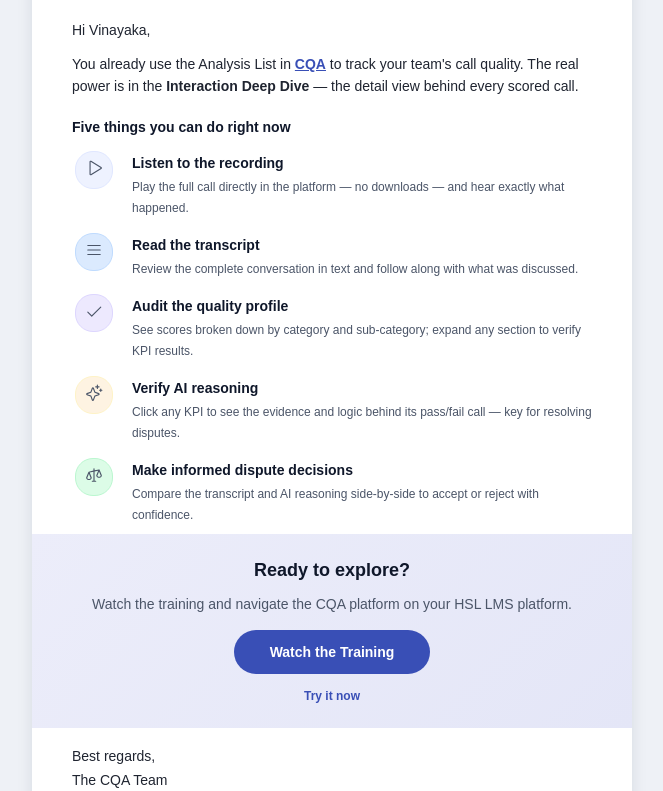
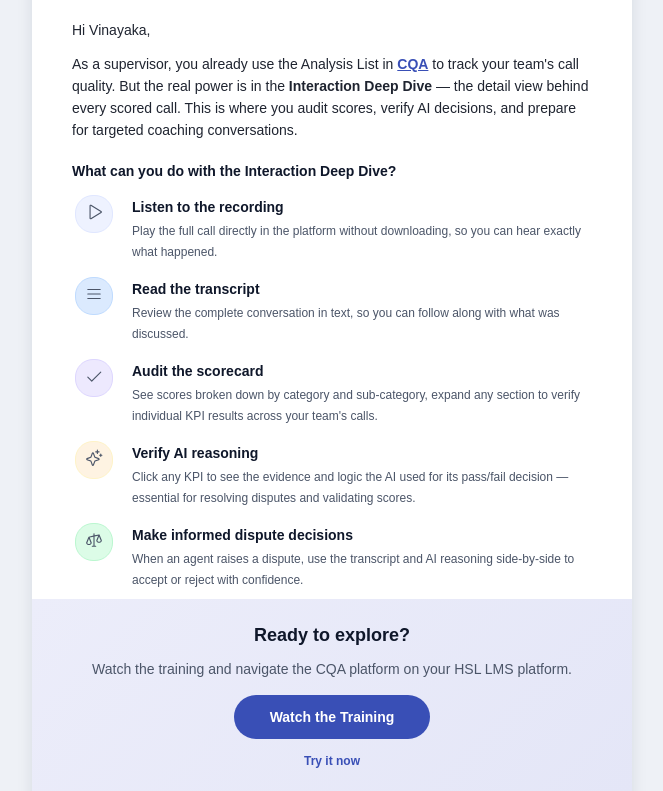
Before and after one commit to anjalishrivastava-afk/Email-Template, a website: page project/examples/cqa-interaction-deep-dive.html in a window 1280 px wide. Shown: the part 440-1231 px from the top of the page, without its empty margins (308-971 px from the left). Drawn offline with Linux system fonts and the light colour scheme.

Commit message:
Fix missing supervisor copy lines
Restores dropped sentences and clarifying phrases in the supervisor
template's intro and step descriptions that had been lost across
earlier edits, and syncs the JSON data file to match.

```diff
--- a/project/examples/cqa-interaction-deep-dive.html
+++ b/project/examples/cqa-interaction-deep-dive.html
@@ -85,7 +85,7 @@
                 Hi Vinayaka,
               </p>
               <p style="margin:0 0 18px 0; font-family: Arial, Helvetica, sans-serif; font-size:14px; line-height:22px; color:#1f2430;">
-                You already use the Analysis List in <a href="https://hsl-cqa-console.in.exotel.com/cqa-ui/login" style="color:#394FB6; text-decoration:underline; font-weight:bold;">CQA</a> to track your team's call quality. The real power is in the <strong>Interaction Deep Dive</strong> &mdash; the detail view behind every scored call.
+                As a supervisor, you already use the Analysis List in <a href="https://hsl-cqa-console.in.exotel.com/cqa-ui/login" style="color:#394FB6; text-decoration:underline; font-weight:bold;">CQA</a> to track your team's call quality. But the real power is in the <strong>Interaction Deep Dive</strong> &mdash; the detail view behind every scored call. This is where you audit scores, verify AI decisions, and prepare for targeted coaching conversations.
               </p>
             </td>
           </tr>
@@ -94,7 +94,7 @@
           <tr>
             <td style="padding: 0 40px 12px 40px;" class="stack-td">
               <p style="margin:0; font-family: Arial, Helvetica, sans-serif; font-size:14px; line-height:24px; color:#0f172a; font-weight:bold;">
-                Five things you can do right now
+                What can you do with the Interaction Deep Dive?
               </p>
             </td>
           </tr>
@@ -110,7 +110,7 @@
                   </td>
                   <td valign="top" style="padding:2px 0 14px 16px; font-family: Arial, Helvetica, sans-serif;">
                     <p style="margin:0 0 4px 0; font-size:14px; line-height:20px; color:#0f172a; font-weight:bold;">Listen to the recording</p>
-                    <p style="margin:0; font-size:12px; line-height:21px; color:#4b5568;">Play the full call directly in the platform &mdash; no downloads &mdash; and hear exactly what happened.</p>
+                    <p style="margin:0; font-size:12px; line-height:21px; color:#4b5568;">Play the full call directly in the platform without downloading, so you can hear exactly what happened.</p>
                   </td>
                 </tr>
 
@@ -120,7 +120,7 @@
                   </td>
                   <td valign="top" style="padding:2px 0 14px 16px; font-family: Arial, Helvetica, sans-serif;">
                     <p style="margin:0 0 4px 0; font-size:14px; line-height:20px; color:#0f172a; font-weight:bold;">Read the transcript</p>
-                    <p style="margin:0; font-size:12px; line-height:21px; color:#4b5568;">Review the complete conversation in text and follow along with what was discussed.</p>
+                    <p style="margin:0; font-size:12px; line-height:21px; color:#4b5568;">Review the complete conversation in text, so you can follow along with what was discussed.</p>
                   </td>
                 </tr>
 
@@ -129,8 +129,8 @@
                     <table role="presentation" cellpadding="0" cellspacing="0" border="0"><tr><td width="36" height="36" align="center" valign="middle" bgcolor="#EDE9FE" style="background-color:#EDE9FE; border:1px solid #DDD6FE; border-radius:18px;"><svg width="18" height="18" viewBox="0 0 256 256" fill="#4b5568" xmlns="http://www.w3.org/2000/svg"><path d="M229.66,77.66l-128,128a8,8,0,0,1-11.32,0l-56-56a8,8,0,0,1,11.32-11.32L96,188.69,218.34,66.34a8,8,0,0,1,11.32,11.32Z"/></svg></td></tr></table>
                   </td>
                   <td valign="top" style="padding:2px 0 14px 16px; font-family: Arial, Helvetica, sans-serif;">
-                    <p style="margin:0 0 4px 0; font-size:14px; line-height:20px; color:#0f172a; font-weight:bold;">Audit the quality profile</p>
-                    <p style="margin:0; font-size:12px; line-height:21px; color:#4b5568;">See scores broken down by category and sub-category; expand any section to verify KPI results.</p>
+                    <p style="margin:0 0 4px 0; font-size:14px; line-height:20px; color:#0f172a; font-weight:bold;">Audit the scorecard</p>
+                    <p style="margin:0; font-size:12px; line-height:21px; color:#4b5568;">See scores broken down by category and sub-category, expand any section to verify individual KPI results across your team's calls.</p>
                   </td>
                 </tr>
 
@@ -140,7 +140,7 @@
                   </td>
                   <td valign="top" style="padding:2px 0 14px 16px; font-family: Arial, Helvetica, sans-serif;">
                     <p style="margin:0 0 4px 0; font-size:14px; line-height:20px; color:#0f172a; font-weight:bold;">Verify AI reasoning</p>
-                    <p style="margin:0; font-size:12px; line-height:21px; color:#4b5568;">Click any KPI to see the evidence and logic behind its pass/fail call &mdash; key for resolving disputes.</p>
+                    <p style="margin:0; font-size:12px; line-height:21px; color:#4b5568;">Click any KPI to see the evidence and logic the AI used for its pass/fail decision &mdash; essential for resolving disputes and validating scores.</p>
                   </td>
                 </tr>
 
@@ -150,7 +150,7 @@
                   </td>
                   <td valign="top" style="padding:2px 0 2px 16px; font-family: Arial, Helvetica, sans-serif;">
                     <p style="margin:0 0 4px 0; font-size:14px; line-height:20px; color:#0f172a; font-weight:bold;">Make informed dispute decisions</p>
-                    <p style="margin:0; font-size:12px; line-height:21px; color:#4b5568;">Compare the transcript and AI reasoning side-by-side to accept or reject with confidence.</p>
+                    <p style="margin:0; font-size:12px; line-height:21px; color:#4b5568;">When an agent raises a dispute, use the transcript and AI reasoning side-by-side to accept or reject with confidence.</p>
                   </td>
                 </tr>
 
```
Also changed, not shown: project/template-data.example.json (+8 -8 lines).
